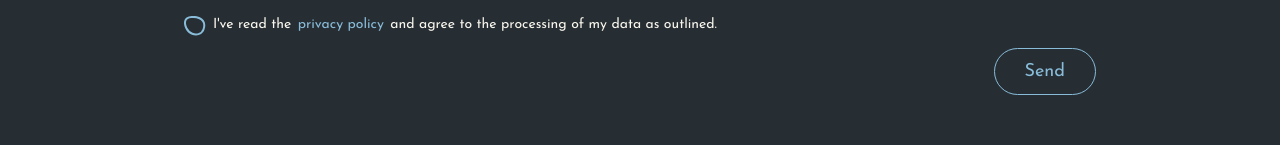
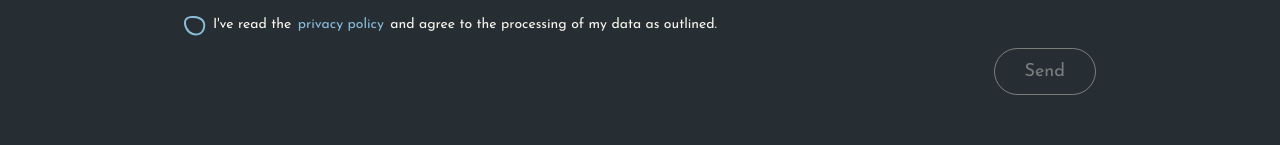
Before and after one commit to rekyi/portfolio, an Angular app: page / in a window 1280 px wide. Shown: the part 3909-4054 px from the top of the page. Built offline with nearby package versions, Linux system fonts and the light colour scheme.

Commit message:
disable contact send button while form is invalid

```diff
--- a/src/app/pages/home/components/contact/contact.html
+++ b/src/app/pages/home/components/contact/contact.html
@@ -101,7 +101,15 @@
       </p>
     </div>
 
-    <button appPrimaryButton variant="secondary" type="submit" class="send-btn">Send</button>
+    <button
+      appPrimaryButton
+      variant="secondary"
+      type="submit"
+      class="send-btn"
+      [disabled]="contactForm.invalid"
+    >
+      Send
+    </button>
   </form>
 
   <button class="scroll-top" type="button" aria-label="Scroll to top" (click)="scrollToTop()">
```
